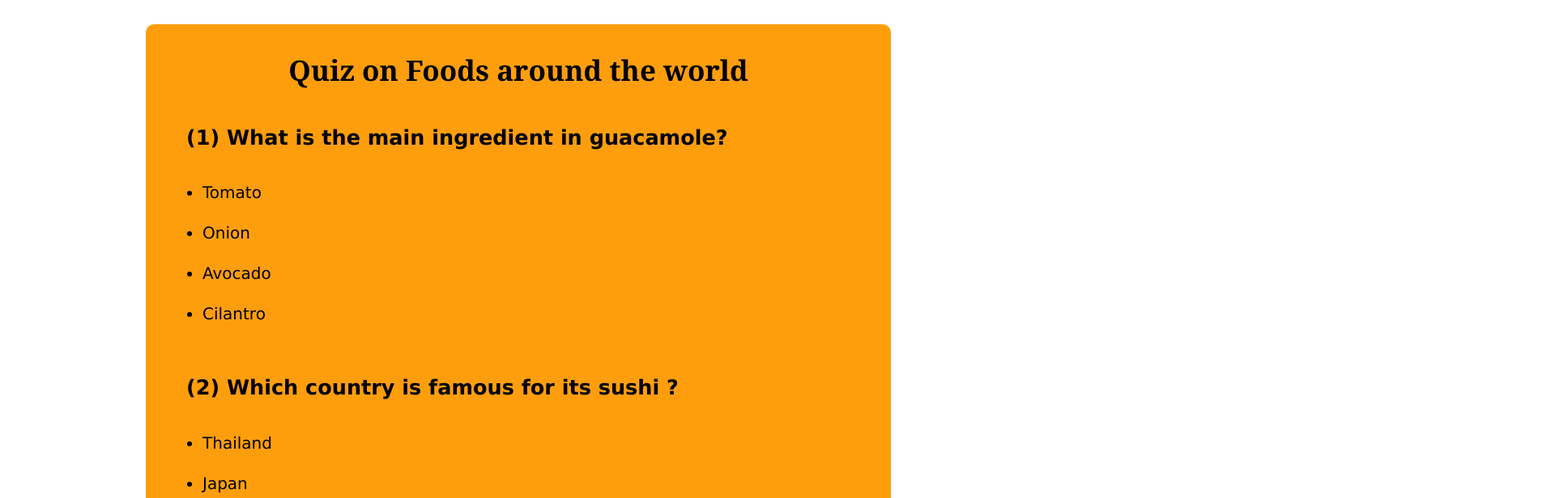
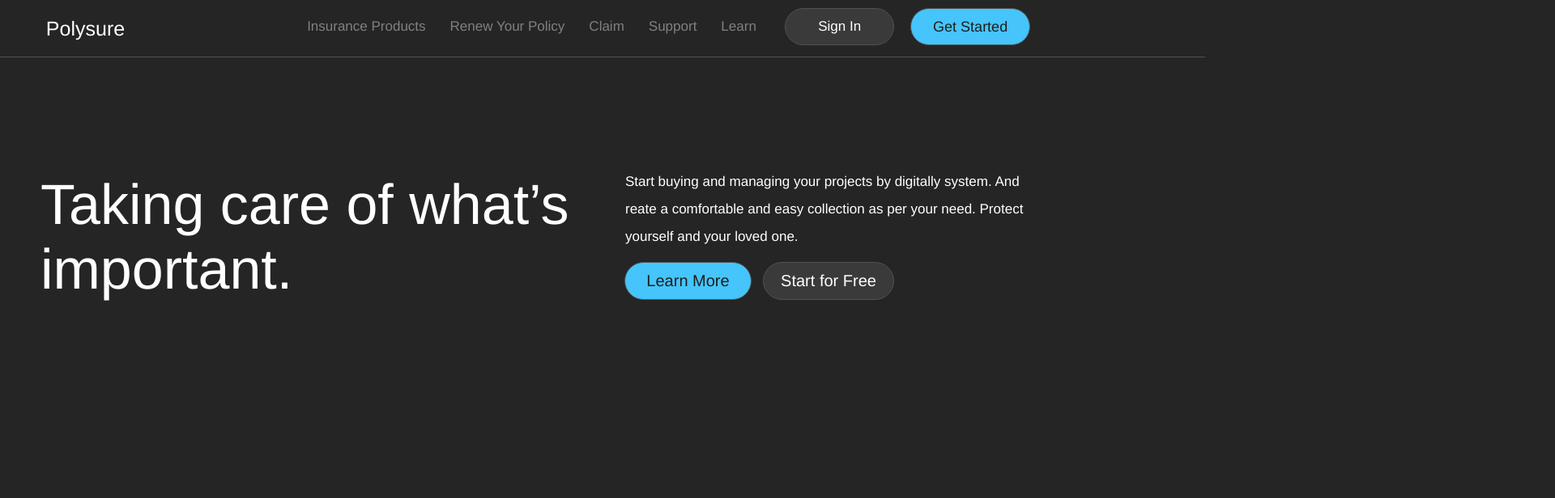
Before and after one commit to onikasbarbz/LearningReact, a React (Create React App) app: page /card in a window 1280 px wide. Shown: the top 616 px of the page at 81% size, 1920 px wide, since content can reach past the window. Built offline with nearby package versions, Linux system fonts and the light colour scheme.

Commit message:
polysure

```diff
--- a/src/App.js
+++ b/src/App.js
@@ -1,5 +1,6 @@
 import "./App.css";
 import Quiz from "./Quiz";
+import Polysure from "./polysure";
 // import LogOnMount from "./LogonMount";
 // import Timer from "./Timer";
 // import DynamicTitle from "./DynamicTitle";
@@ -12,7 +13,8 @@ import Quiz from "./Quiz";
 function App() {
   return (
     <div>
-      <Quiz/>
+      <Polysure/>
+      {/* <Quiz/> */}
       {/* // <LogOnMount/>
       // <Timer />
       // <DynamicTitle /> */}
--- /dev/null
+++ b/src/Polysure.css
@@ -0,0 +1,223 @@
+.box {
+  height: 1000px;
+  width: 1920px;
+}
+
+.box .rectangle {
+  background-color: #252525;
+  height: 1000px;
+  left: 0;
+  position: fixed;
+  top: 0;
+  width: 1920px;
+}
+.navbar {
+  align-items: center;
+  background-color: #252525;
+  border-bottom-style: solid;
+  border-bottom-width: 1px;
+  border-color: #515151;
+  display: flex;
+  gap: 200px;
+  height: 70px;
+  justify-content: center;
+  position: relative;
+  width: 1488px;
+}
+
+.navbar .text-wrapper {
+  color: #ffffff;
+  font-family: "Roboto-Medium", Helvetica;
+  font-size: 25px;
+  font-weight: 500;
+  letter-spacing: 0;
+  line-height: normal;
+  position: relative;
+  white-space: nowrap;
+  width: fit-content;
+  left: -25px;
+}
+
+.navbar .group {
+  height: 50px;
+  position: relative;
+  width: 1027px;
+}
+
+.navbar .div {
+  align-items: flex-start;
+  display: inline-flex;
+  gap: 30px;
+  left: 0;
+  position: absolute;
+  top: 14px;
+}
+
+.navbar .text-wrapper-2 {
+  color: #ffffff;
+  font-family: "Roboto-Light", Helvetica;
+  font-size: 17px;
+  font-weight: 300;
+  letter-spacing: 0;
+  line-height: normal;
+  margin-top: -1px;
+  position: relative;
+  white-space: nowrap;
+  width: fit-content;
+  color: grey;
+}
+
+.navbar .frame {
+  align-items: center;
+  background-color: #3a3a3a;
+  border: 1px solid;
+  border-color: #515151;
+  border-radius: 30px;
+  display: flex;
+  gap: 10px;
+  height: 36px;
+  justify-content: center;
+  left: 590px;
+  padding: 4px;
+  position: absolute;
+  top: 0;
+  width: 125px;
+}
+
+.navbar .text-wrapper-3 {
+  color: #ffffff;
+  font-family: "Roboto-Regular", Helvetica;
+  font-size: 17px;
+  font-weight: 400;
+  letter-spacing: 0;
+  line-height: normal;
+  position: relative;
+  white-space: nowrap;
+  width: fit-content;
+}
+
+.navbar .div-wrapper {
+  align-items: center;
+  background-color: #45c5fb;
+  border: 1px solid;
+  border-color: #515151;
+  border-radius: 30px;
+  display: flex;
+  gap: 10px;
+  height: 38px;
+  justify-content: center;
+  left: 745px;
+  padding: 3px;
+  position: absolute;
+  top: 0;
+  width: 140px;
+}
+
+.div-wrapper .text-wrapper-4 {
+  color: #1e1e1e;
+  font-family: "Roboto-Regular", Helvetica;
+  font-size: 18px;
+  font-weight: 400;
+  letter-spacing: 0;
+  line-height: normal;
+  position: relative;
+  white-space: nowrap;
+  width: fit-content;
+}
+.banner-description {
+  height: 170px;
+  position: relative;
+  width: 900px;
+  top: 100px;
+}
+
+.banner-description .heading {
+  color: #ffffff;
+  font-family: "Roboto-Light", Helvetica;
+  font-size: 70px;
+  left: 50px;
+  letter-spacing: 0;
+  line-height: normal;
+  position: absolute;
+  top: -28px;
+  width: 700px;
+}
+
+.banner-description .description-and {
+  height: 188px;
+  left: 737px;
+  position: absolute;
+  top: 20px;
+  width: 572px;
+}
+
+.banner-description .text-wrapper {
+  color: #ffffff;
+  font-family: "Roboto-Light", Helvetica;
+  font-size: 17px;
+  font-weight: 300;
+  left: 35px;
+  letter-spacing: 0;
+  line-height: 34px;
+  position: absolute;
+  top: 0;
+  width: 520px;
+}
+
+.banner-description .frame {
+  align-items: center;
+  background-color: #3a3a3a;
+  border: 1px solid;
+  border-color: #515151;
+  border-radius: 30px;
+  display: flex;
+  gap: 10px;
+  height: 25px;
+  justify-content: center;
+  left: 205px;
+  padding: 10px;
+  position: absolute;
+  top: 133px;
+  width: 140px;
+}
+
+.banner-description .div {
+  color: #ffffff;
+  font-family: "Roboto-Regular", Helvetica;
+  font-size: 20px;
+  font-weight: 400;
+  letter-spacing: 0;
+  line-height: normal;
+  position: relative;
+  white-space: nowrap;
+  width: fit-content;
+}
+
+.banner-description .div-wrapper {
+  align-items: center;
+  background-color: #45c5fb;
+  border: 1px solid;
+  border-color: #515151;
+  border-radius: 30px;
+  display: flex;
+  gap: 10px;
+  height: 25px;
+  justify-content: center;
+  left: 34px;
+  padding: 10px;
+  position: absolute;
+  top: 133px;
+  width: 135px;
+}
+
+.banner-description .text-wrapper-2 {
+  color: #1e1e1e;
+  font-family: "Roboto-Regular", Helvetica;
+  font-size: 20px;
+  font-weight: 400;
+  letter-spacing: 0;
+  line-height: normal;
+  position: relative;
+  white-space: nowrap;
+  width: fit-content;
+}
--- /dev/null
+++ b/src/polysure.jsx
@@ -0,0 +1,45 @@
+import React from "react";
+import "./Polysure.css";
+const polysure = () => {
+  return (
+    <div className="box">
+      <div className="rectangle" />
+      <div className="navbar">
+        <div className="text-wrapper">Polysure</div>
+        <div className="group">
+          <div className="div">
+            <div className="text-wrapper-2">Insurance Products</div>
+            <div className="text-wrapper-2">Renew Your Policy</div>
+            <div className="text-wrapper-2">Claim</div>
+            <div className="text-wrapper-2">Support</div>
+            <div className="text-wrapper-2">Learn</div>
+          </div>
+          <div className="frame">
+            <div className="text-wrapper-3">Sign In</div>
+          </div>
+          <div className="div-wrapper">
+            <div className="text-wrapper-4">Get Started</div>
+          </div>
+        </div>
+      </div>
+      <div className="banner-description">
+        <p className="heading">Taking care of what’s important.</p>
+        <div className="description-and">
+          <p className="text-wrapper">
+            Start buying and managing your projects by digitally system. And
+            reate a comfortable and easy collection as per your need. Protect
+            yourself and your loved one.
+          </p>
+          <div className="frame">
+            <div className="div">Start for Free</div>
+          </div>
+          <div className="div-wrapper">
+            <div className="text-wrapper-2">Learn More</div>
+          </div>
+        </div>
+      </div>
+    </div>
+  );
+};
+
+export default polysure;
```
